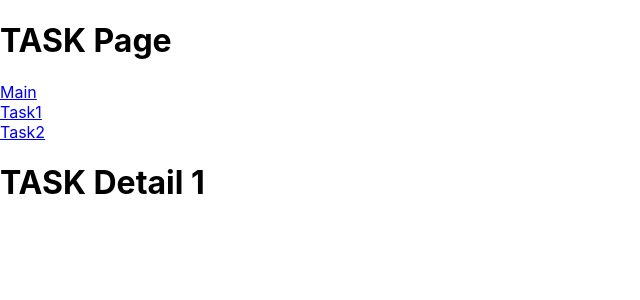
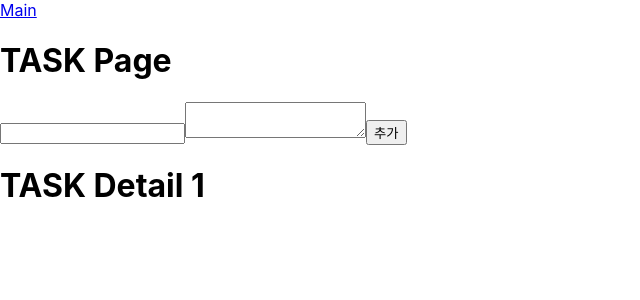
Before and after one commit to inhyeok/react-practice, a React (Create React App) app: page /task/1 in a window 1280 px wide. Shown: the top 300 px of the page, without its empty margins (0-640 px from the left). Built offline with nearby package versions, Linux system fonts and the light colour scheme.

Commit message:
feat: task 추가, 삭제 및 store 적용

```diff
--- /dev/null
+++ b/src/components/task-list/task-add-form.tsx
@@ -0,0 +1,39 @@
+import { useSelector } from "react-redux";
+import { useDispatch } from "react-redux";
+import { RootState } from "store";
+import { TaskSlice, TaskItem } from "store/reducers/task-reducer";
+
+interface FormData extends EventTarget {
+  title: { value: string };
+  description: { value: string };
+}
+
+export default function TaskAddForm() {
+  const taskList = useSelector((state: RootState) => state.task.taskList);
+  const dispatch = useDispatch();
+
+  const addTask = (event: React.SyntheticEvent) => {
+    event.preventDefault();
+    const target = event.target as FormData;
+    const id = (taskList[taskList.length - 1]?.id || 0) + 1
+    const task: TaskItem = {
+      id,
+      title: target.title.value,
+      description: target.description.value,
+    };
+    console.log('addTask', task);
+    // dispatch({ type: "taskSlice/remove", payload: index });
+    dispatch(TaskSlice.actions.add(task));
+
+
+  }
+  return (
+    <>
+      <form onSubmit={addTask}>
+        <input type="text" id="title" name="title" />
+        <textarea id="description" name="description"></textarea>
+        <button type="submit">추가</button>
+      </form>
+    </>
+  );
+}
--- /dev/null
+++ b/src/components/task-list/task-list.tsx
@@ -0,0 +1,35 @@
+import { useDispatch } from "react-redux";
+import { useSelector } from "react-redux";
+import { Link } from "react-router-dom";
+import { RootState } from "store";
+import { TaskSlice } from "store/reducers/task-reducer";
+import TaskAddForm from "./task-add-form";
+
+export default function TaskList() {
+  const taskList = useSelector((state: RootState) => state.task.taskList);
+  const dispatch = useDispatch();
+  const removeTask = (index: number) => {
+    console.log('removeTask', index);
+    // dispatch({ type: "taskSlice/remove", payload: index });
+    dispatch(TaskSlice.actions.remove(index));
+
+  }
+
+  return (
+    <div>
+      <TaskAddForm />
+      <ul>
+        {
+          taskList.map((item, index) =>
+            <div key={item.id}>
+              <button type="button" onClick={() => { removeTask(index) }}>-</button>
+              <li>
+                <Link to={`/task/${item.id}`}>{item.id} | {item.title} | {item.description}</Link>
+              </li>
+            </div>
+          )
+        }
+      </ul>
+    </div>
+  );
+}
--- /dev/null
+++ b/src/store/index.ts
@@ -0,0 +1,13 @@
+import { configureStore } from "@reduxjs/toolkit";
+import TaskReducer from "./reducers/task-reducer";
+
+export const store = configureStore({
+  reducer: {
+    task: TaskReducer,
+  }
+});
+
+// Infer the `RootState` and `AppDispatch` types from the store itself
+export type RootState = ReturnType<typeof store.getState>;
+// Inferred type: {posts: PostsState, comments: CommentsState, users: UsersState}
+export type AppDispatch = typeof store.dispatch;
--- /dev/null
+++ b/src/store/reducers/task-reducer.ts
@@ -0,0 +1,28 @@
+import { createSlice, PayloadAction } from "@reduxjs/toolkit";
+
+export interface TaskItem {
+  id: number;
+  title: string;
+  description: string;
+}
+
+interface TaskState {
+  taskList: TaskItem[];
+}
+
+export const TaskSlice = createSlice({
+  name: 'TaskSlice',
+  reducers: {
+    add: (state: TaskState, action: PayloadAction<TaskItem>) => {
+      state.taskList.push(action.payload);
+    },
+    remove: (state: TaskState, action: PayloadAction<number>) => {
+      state.taskList.splice(action.payload, 1);
+    },
+  },
+  initialState: {
+    taskList: [] as TaskItem[],
+  }
+});
+
+export default TaskSlice.reducer;
--- a/src/views/task/task.tsx
+++ b/src/views/task/task.tsx
@@ -1,3 +1,4 @@
+import TaskList from 'components/task-list/task-list';
 import React from 'react';
 import { Link, Outlet } from 'react-router-dom';
 
@@ -7,12 +8,9 @@ interface TaskState {}
 const Task = (props: TaskProp): JSX.Element => {
   return (
     <>
+      <Link to={`/`}>Main</Link>
       <h1>TASK Page</h1>
-      <Link to={`/`}>Main</Link>
-      <br></br>
-      <Link to={`/task/1`}>Task1</Link>
-      <br></br>
-      <Link to={`/task/2`}>Task2</Link>
+      <TaskList />
       <Outlet />
     </>
   );
```
Also changed, not shown: src/index.tsx (+5 -2 lines).
